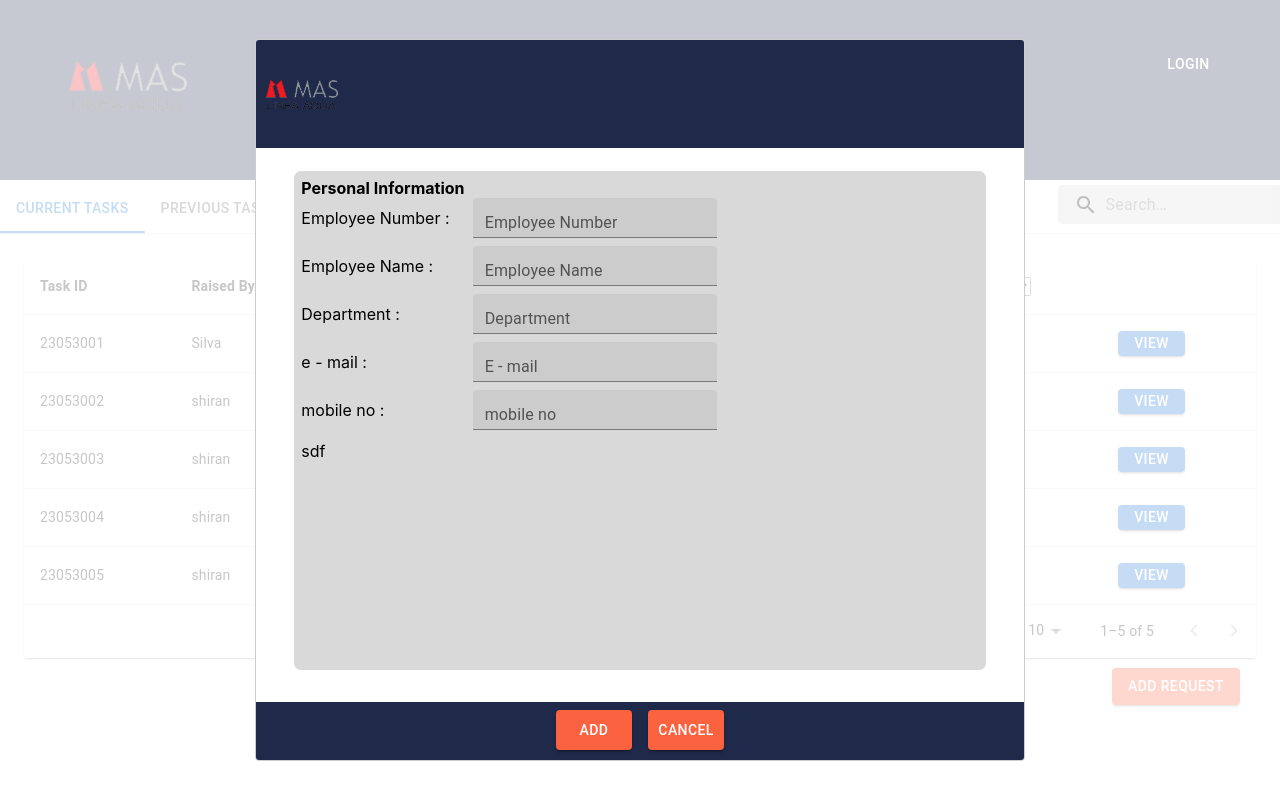
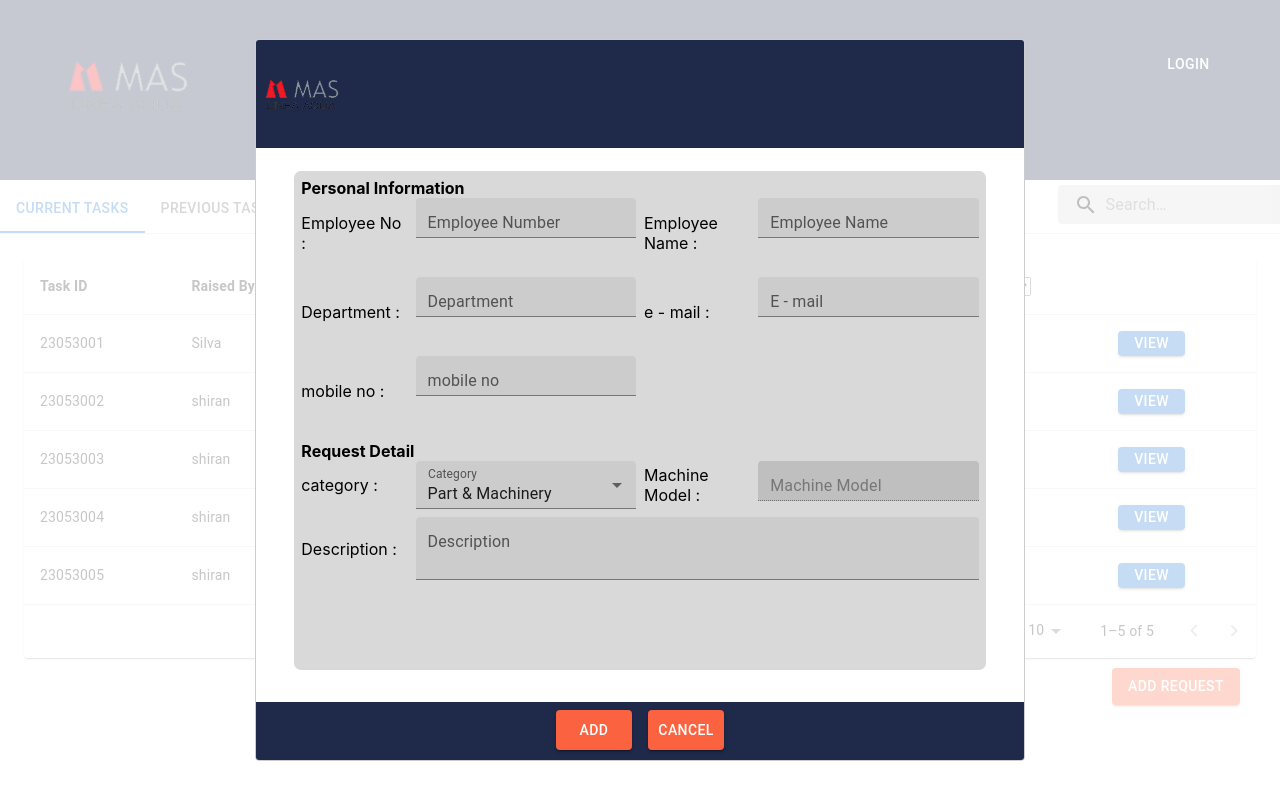
Before and after one commit to manoddesilva/help_desk, a React (Create React App) app: page / in a window 1280 px wide. Both pictures are taken after a click on the button "ADD REQUEST". Shown: the top 800 px of the page. Built offline with nearby package versions, Linux system fonts and the light colour scheme.

Commit message:
AddRequestForm
Request details added

```diff
--- a/src/components/AddRequestUser.jsx
+++ b/src/components/AddRequestUser.jsx
@@ -6,10 +6,8 @@ import { Button } from "@mui/material";
 import { Height } from "@mui/icons-material";
 import masla_logo from "../Assests/masla_logo.png";
 import TextField from "@mui/material/TextField";
-import Grid from '@mui/material/Unstable_Grid2';
-
-
-
+import Grid from "@mui/material/Unstable_Grid2";
+import CategoryDropdown from "./mini/CategoryDropdown";
 
 // Set the app element for accessibility
 Modal.setAppElement("#root");
@@ -49,6 +47,8 @@ const AddRequestUser = ({ isOpen, setIsOpen }) => {
   const [mobile, setMobilel] = useState("");
   const [mobileError, setMobileErrorr] = useState(false);
   const [mobileHelperText, setMobileHelperText] = useState("");
+  const [modleVisibility, setModelVisibility] = useState(true);
+  const [machineModel, setMachineModel] = useState("");
 
   const closeModal = () => {
     setIsOpen(false);
@@ -90,19 +90,15 @@ const AddRequestUser = ({ isOpen, setIsOpen }) => {
     }
   };
 
-
-
-
-
   const handleNameChange = (event) => {
     setEmployeeName(event.target.value);
-    }
+  };
 
   const validateEmplyeeName = () => {
     if (employeeName.length === 0) {
       setEmpNameError(true);
       setEmpNameHelperText("Name is required");
-      }  else {
+    } else {
       setEmpNameError(false);
       setEmpNameHelperText("");
       // Perform any additional validation or submit the form here
@@ -111,29 +107,28 @@ const AddRequestUser = ({ isOpen, setIsOpen }) => {
 
   const handleDepartmentChange = (event) => {
     setDepartment(event.target.value);
-    }
+  };
 
   const validateDepartment = () => {
     if (department.length === 0) {
       setDepartmentError(true);
       setDepartmentHelperText("Department is required");
-      }  else {
+    } else {
       setDepartmentError(false);
       setDepartmentHelperText("");
       // Perform any additional validation or submit the form here
     }
   };
 
-
   const handleEmailChange = (event) => {
     setEmail(event.target.value);
-    }
+  };
 
   const validateEmail = () => {
     if (email.length === 0) {
       setEmailError(true);
       setemailHelperText("E - Mail is required");
-      }  else {
+    } else {
       setEmailError(false);
       setemailHelperText("");
       // Perform any additional validation or submit the form here
@@ -142,13 +137,13 @@ const AddRequestUser = ({ isOpen, setIsOpen }) => {
 
   const handleMobileChange = (event) => {
     setMobilel(event.target.value);
-    }
+  };
 
   const validateMobile = () => {
     if (mobile.length === 0) {
       setMobileErrorr(true);
       setMobileHelperText("Mobile number is required");
-      }  else if(mobile.length !== 10){
+    } else if (mobile.length !== 10) {
       setMobileErrorr(true);
       setMobileHelperText("Mobile number must be 10 digits");
     } else if (!/^\d+$/.test(mobile)) {
@@ -161,8 +156,17 @@ const AddRequestUser = ({ isOpen, setIsOpen }) => {
     }
   };
 
+  const handleCategoryChange = (selectedOption) => {
+    if (selectedOption === "part_and_machinery") {
+      setModelVisibility(false);
+    } else {
+      setModelVisibility(true);
+    }
+  };
 
-
+  const handleMachineModelChange = (event) => {
+    setMachineModel(event.target.value);
+  };
 
   return (
     <div>
@@ -201,11 +205,15 @@ const AddRequestUser = ({ isOpen, setIsOpen }) => {
               <Row style={{ height: "50%", padding: "1%" }}>
                 <Row style={{ fontWeight: "bold" }}>Personal Information</Row>
 
-                <Grid container spacing={1} sx={{height:'95%'}}>
-                  <Grid item xs={3} style={{display: "flex", alignItems: "center"}}>
-                    <item >Employee Number :</item>
+                <Grid container spacing={1} sx={{ height: "95%" }}>
+                  <Grid
+                    item
+                    xs={2}
+                    style={{ display: "flex", alignItems: "center" }}
+                  >
+                    <item>Employee No :</item>
                   </Grid>
-                  <Grid item xs={9}>
+                  <Grid item xs={4}>
                     <TextField
                       hiddenLabel
                       id="filled-hidden-label-small"
@@ -215,15 +223,17 @@ const AddRequestUser = ({ isOpen, setIsOpen }) => {
                       error={empNumberError}
                       helperText={empNumberHelperText}
                       variant="filled"
-
                       size="small"
-
                     />
                   </Grid>
-                  <Grid item xs={3} style={{display: "flex", alignItems: "center"}}>
-                    <item >Employee Name :</item>
+                  <Grid
+                    item
+                    xs={2}
+                    style={{ display: "flex", alignItems: "center" }}
+                  >
+                    <item>Employee Name :</item>
                   </Grid>
-                  <Grid item xs={9}>
+                  <Grid item xs={4}>
                     <TextField
                       hiddenLabel
                       id="filled-hidden-label-small"
@@ -233,16 +243,18 @@ const AddRequestUser = ({ isOpen, setIsOpen }) => {
                       error={empNameError}
                       helperText={empNameHelperText}
                       variant="filled"
-
                       size="small"
-
                     />
                   </Grid>
 
-                  <Grid item xs={3} style={{display: "flex", alignItems: "center"}}>
-                    <item >Department :</item>
+                  <Grid
+                    item
+                    xs={2}
+                    style={{ display: "flex", alignItems: "center" }}
+                  >
+                    <item>Department :</item>
                   </Grid>
-                  <Grid item xs={9}>
+                  <Grid item xs={4}>
                     <TextField
                       hiddenLabel
                       id="filled-hidden-label-small"
@@ -252,16 +264,18 @@ const AddRequestUser = ({ isOpen, setIsOpen }) => {
                       error={departmentError}
                       helperText={departmentHelperText}
                       variant="filled"
-
                       size="small"
-
                     />
                   </Grid>
 
-                  <Grid item xs={3} style={{display: "flex", alignItems: "center"}}>
-                    <item >e - mail :</item>
+                  <Grid
+                    item
+                    xs={2}
+                    style={{ display: "flex", alignItems: "center" }}
+                  >
+                    <item>e - mail :</item>
                   </Grid>
-                  <Grid item xs={9}>
+                  <Grid item xs={4}>
                     <TextField
                       hiddenLabel
                       id="filled-hidden-label-small"
@@ -271,16 +285,18 @@ const AddRequestUser = ({ isOpen, setIsOpen }) => {
                       error={emailError}
                       helperText={emailHelperText}
                       variant="filled"
-
                       size="small"
-
                     />
                   </Grid>
 
-                  <Grid item xs={3} style={{display: "flex", alignItems: "center"}}>
-                    <item >mobile no :</item>
+                  <Grid
+                    item
+                    xs={2}
+                    style={{ display: "flex", alignItems: "center" }}
+                  >
+                    <item>mobile no :</item>
                   </Grid>
-                  <Grid item xs={9}>
+                  <Grid item xs={4}>
                     <TextField
                       hiddenLabel
                       id="filled-hidden-label-small"
@@ -290,12 +306,9 @@ const AddRequestUser = ({ isOpen, setIsOpen }) => {
                       error={mobileError}
                       helperText={mobileHelperText}
                       variant="filled"
-
                       size="small"
-
                     />
                   </Grid>
-
                 </Grid>
 
                 {/* <Row style={{height:"20%"}} fluid>
@@ -317,11 +330,69 @@ const AddRequestUser = ({ isOpen, setIsOpen }) => {
                     />
                   </Col>
                 </Row> */}
-
-
               </Row>
 
-              <Row style={{ height: "50%", padding: "1%" }}>sdf</Row>
+              <Row style={{ height: "50%", padding: "1%" }}>
+                <Row style={{ fontWeight: "bold" }}>Request Detail</Row>
+
+                <Grid container spacing={1}>
+                  <Grid
+                    item
+                    xs={2}
+                    style={{ display: "flex", alignItems: "center" }}
+                  >
+                    <item>category :</item>
+                  </Grid>
+                  <Grid item xs={4}>
+                    <CategoryDropdown
+                      label="Category"
+                      onOptionChange={handleCategoryChange}
+                    />
+                  </Grid>
+
+                  <Grid
+                    item
+                    xs={2}
+                    style={{ display: "flex", alignItems: "center" }}
+                  >
+                    <item>Machine Model :</item>
+                  </Grid>
+                  <Grid item xs={4}>
+                    <TextField
+                      hiddenLabel
+                      disabled={modleVisibility}
+                      id="filled-hidden-label-small"
+                      label="Machine Model"
+                      value={machineModel}
+                      onChange={handleMachineModelChange}
+                      variant="filled"
+                      size="small"
+                    />
+                  </Grid>
+
+                  <Grid
+                    item
+                    xs={2}
+                    style={{ display: "flex", alignItems: "center" }}
+                  >
+                    <item>Description :</item>
+                  </Grid>
+                  <Grid item xs={10}>
+                    <TextField
+                      hiddenLabel
+                      id="filled-hidden-label-small"
+                      label="Description"
+                      value={machineModel}
+                      onChange={handleMachineModelChange}
+                      variant="filled"
+                      size="small"
+                      multiline
+                      rows={2}
+                      fullWidth
+                    />
+                  </Grid>
+                </Grid>
+              </Row>
             </Container>
           </Row>
 
--- /dev/null
+++ b/src/components/mini/CategoryDropdown.jsx
@@ -0,0 +1,33 @@
+import React, { useState } from "react";
+import { FormControl, InputLabel, Select, MenuItem } from "@mui/material";
+
+const CategoryDropdown = ({ label, onOptionChange }) => {
+  const [selectedOption, setSelectedOption] = useState("part_and_machinery");
+
+  const handleOptionChange = (event) => {
+    const selectedValue = event.target.value;
+    setSelectedOption(selectedValue);
+    onOptionChange(selectedValue);
+  };
+
+  return (
+    <FormControl variant="filled" size="small" style={{ width: "100%" }}>
+      <InputLabel id="dropdown-label">{label}</InputLabel>
+      <Select
+        labelId="dropdown-label"
+        id="dropdown"
+        value={selectedOption}
+        onChange={handleOptionChange}
+      >
+        <MenuItem value="part_and_machinery">Part & Machinery</MenuItem>
+        <MenuItem value="building">Building</MenuItem>
+        <MenuItem value="fabrication">Fabrication</MenuItem>
+        <MenuItem value="health_and_safety">Health & Safety</MenuItem>
+        <MenuItem value="furniture">Furniture</MenuItem>
+        <MenuItem value="other">Other</MenuItem>
+      </Select>
+    </FormControl>
+  );
+};
+
+export default CategoryDropdown;
```
Lines whose indentation alone changed are shown as unchanged.
